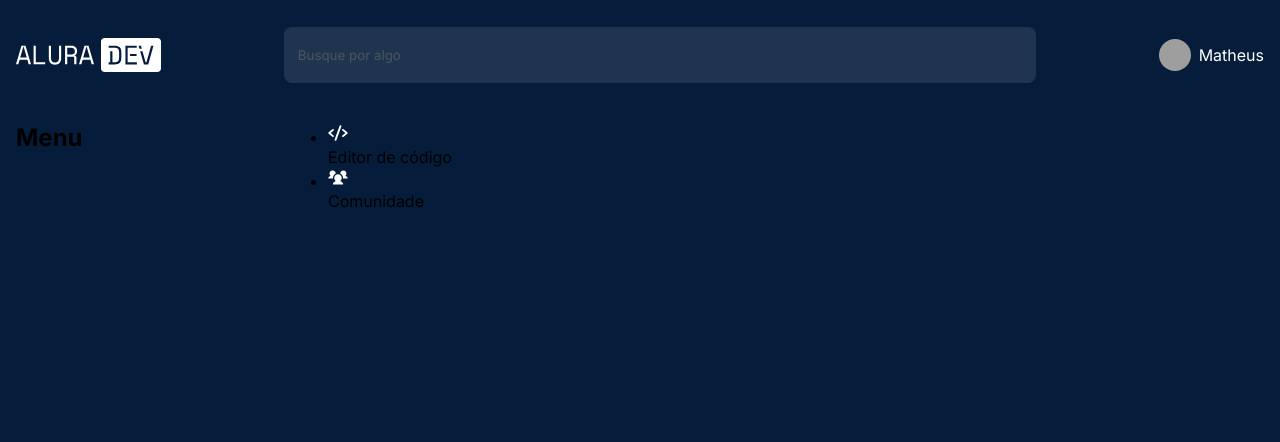
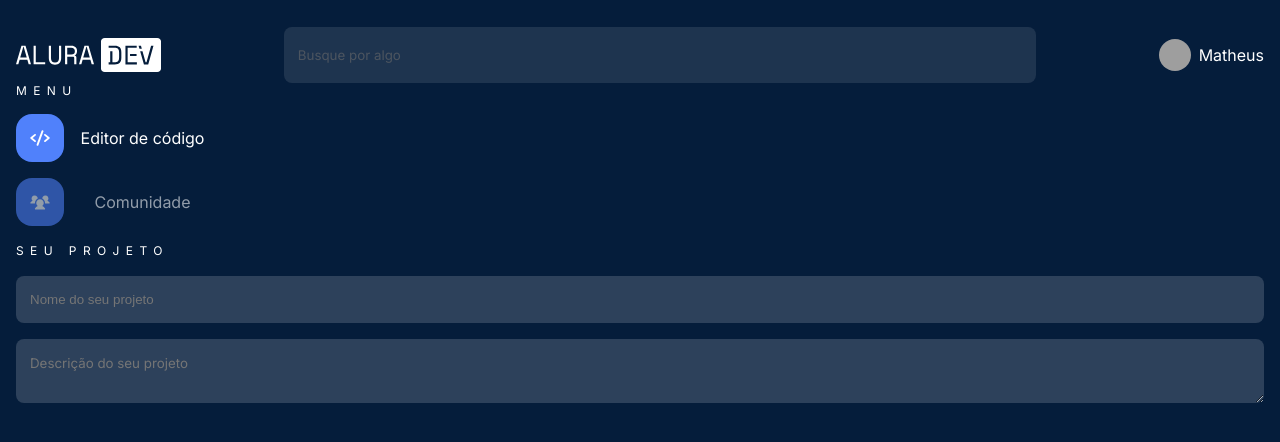
Before and after one commit to matheusgondra/challenger-front-alura, a React (Vite) app: page / in a window 1280 px wide. Shown: the top 442 px of the page. Built offline with nearby package versions, Linux system fonts and the light colour scheme; grey boxes are pictures that could not be loaded.

Commit message:
Criando seção de projetos

```diff
--- a/src/App.tsx
+++ b/src/App.tsx
@@ -1,6 +1,5 @@
-import styled, { createGlobalStyle, ThemeProvider } from "styled-components";
-import { Menu } from "./components/Menu";
-import { Header } from "./components/Header";
+import { createGlobalStyle, ThemeProvider } from "styled-components";
+import { Home } from "./screen/Home";
 
 const GlogalStyle = createGlobalStyle`
 	* {
@@ -27,21 +26,11 @@ const theme = {
 	}
 }
 
-const AppWrapper = styled.div`
-	background-color: ${props => props.theme.colors.blue[800]};
-	padding: 0 16px;
-	height: 100vh;
-	font-family: "Inter", sans-serif;
-`;
-
 function App() {
 	return (
 		<ThemeProvider theme={theme}>
-			<AppWrapper>
 				<GlogalStyle />
-				<Header />
-				<Menu />
-			</AppWrapper>
+				<Home />
 		</ThemeProvider>
 	);
 }
--- a/src/components/Menu/styles.ts
+++ /dev/null
@@ -1,60 +0,0 @@
-import styled from "styled-components";
-
-export const MenuWrapper = styled.section`
-    display: grid;
-    grid-template-columns: 1fr 2fr 1fr;
-    margin-top: 40px;
-
-    section {
-        @media screen and (min-width: 1024px){
-            h2 {
-                font-size: ${({ theme }) => theme.fonts.sm};
-                color: #FFF;
-                letter-spacing: .4rem;
-                font-weight: 400;
-                text-transform: uppercase;
-                margin-bottom: 16px
-            }
-            nav {
-                ul {
-                    list-style: none;
-                    li {
-                        display: flex;
-                        align-items: center;
-                        gap: 16px;
-                        width: 189px;
-                        text-align: center;
-                        margin-bottom: 16px;
-                        cursor: pointer;
-                        &:hover {
-                            div {
-                                background-color: ${({theme}) => theme.colors.blue[200]};
-                            }
-                        }
-                        div {
-                            width: 48px;
-                            height: 48px;
-                            border-radius: 16px;
-                            background-color: ${({ theme }) => theme.colors.blue[300]};
-                            display: flex;
-                            align-items: center;
-                            justify-content: center;
-
-                            &:active {
-                                border: 4px solid rgba(80, 129, 251, 0.72);
-                            }
-                        }
-
-                        span {
-                            color: #FFF;
-                            flex: 1;
-                        }
-                    }
-                    .off {
-                        opacity: 0.56;
-                    }
-                }
-            }
-        }
-    }
-`;
--- a/src/components/Menu/index.tsx
+++ b/src/components/MenuNav/index.tsx
@@ -1,7 +1,7 @@
 import { Code, UsersThree } from "phosphor-react";
 import { MenuWrapper } from "./styles";
 
-export function Menu() {
+export function MenuNav() {
     return (
         <MenuWrapper>
             <h2>Menu</h2>
--- /dev/null
+++ b/src/components/MenuNav/styles.ts
@@ -0,0 +1,56 @@
+import styled from "styled-components";
+
+export const MenuWrapper = styled.section`
+    display: none;
+    @media screen and (min-width: 1024px){
+        display: block;
+        h2 {
+            font-size: ${({ theme }) => theme.fonts.sm};
+            color: #FFF;
+            letter-spacing: .4rem;
+            font-weight: 400;
+            text-transform: uppercase;
+            margin-bottom: 16px
+        }
+        nav {
+            ul {
+                list-style: none;
+                li {
+                    display: flex;
+                    align-items: center;
+                    gap: 16px;
+                    width: 189px;
+                    text-align: center;
+                    margin-bottom: 16px;
+                    cursor: pointer;
+                    &:hover {
+                        div {
+                            background-color: ${({ theme }) => theme.colors.blue[200]};
+                        }
+                    }
+                    div {
+                        width: 48px;
+                        height: 48px;
+                        border-radius: 16px;
+                        background-color: ${({ theme }) => theme.colors.blue[300]};
+                        display: flex;
+                        align-items: center;
+                        justify-content: center;
+
+                        &:active {
+                            border: 4px solid rgba(80, 129, 251, 0.72);
+                        }
+                    }
+
+                    span {
+                        color: #FFF;
+                        flex: 1;
+                    }
+                }
+                .off {
+                    opacity: 0.56;
+                }
+            }
+        }
+    }
+`;
--- /dev/null
+++ b/src/screen/Home/index.tsx
@@ -0,0 +1,19 @@
+import { Header } from "../../components/Header";
+import { MenuNav } from "../../components/MenuNav";
+import { HomeWrapper } from "./styles";
+
+export function Home() {
+    return (
+        <HomeWrapper>
+            <Header />
+            <main>
+                <MenuNav />
+                <section id="projects">
+                    <h2>Seu projeto</h2>
+                    <input placeholder="Nome do seu projeto" />
+                    <textarea placeholder="Descrição do seu projeto" />
+                </section>
+            </main>
+        </HomeWrapper>
+    );
+}
--- /dev/null
+++ b/src/screen/Home/styles.ts
@@ -0,0 +1,44 @@
+import styled from "styled-components";
+
+export const HomeWrapper = styled.div`
+	background-color: ${props => props.theme.colors.blue[800]};
+	padding: 0 16px;
+	height: 100vh;
+	font-family: "Inter", sans-serif;
+	main {
+		#projects {
+			display: flex;
+			flex-direction: column;
+			gap: 16px;
+			h2 {
+				font-size: ${({ theme }) => theme.fonts.sm};
+				line-height: 18px;
+				letter-spacing: .4rem;
+				color: #FFF;
+				font-weight: 400;
+				text-transform: uppercase;
+			}
+
+			input {
+				outline: none;
+				border: none;
+				background-color: #FFFFFF29;
+				color: #FFF;
+				padding: 16px 14px;
+				border-radius: 8px;
+				flex: 1;
+			}
+			textarea {
+				outline: none;
+				border: none;
+				background-color: #FFFFFF29;
+				color: #FFF;
+				padding: 16px 0;
+				padding-left: 14px;
+				border-radius: 8px;
+				flex: 1;
+				font-family: inherit;
+			}
+		}
+	}
+`;
```
